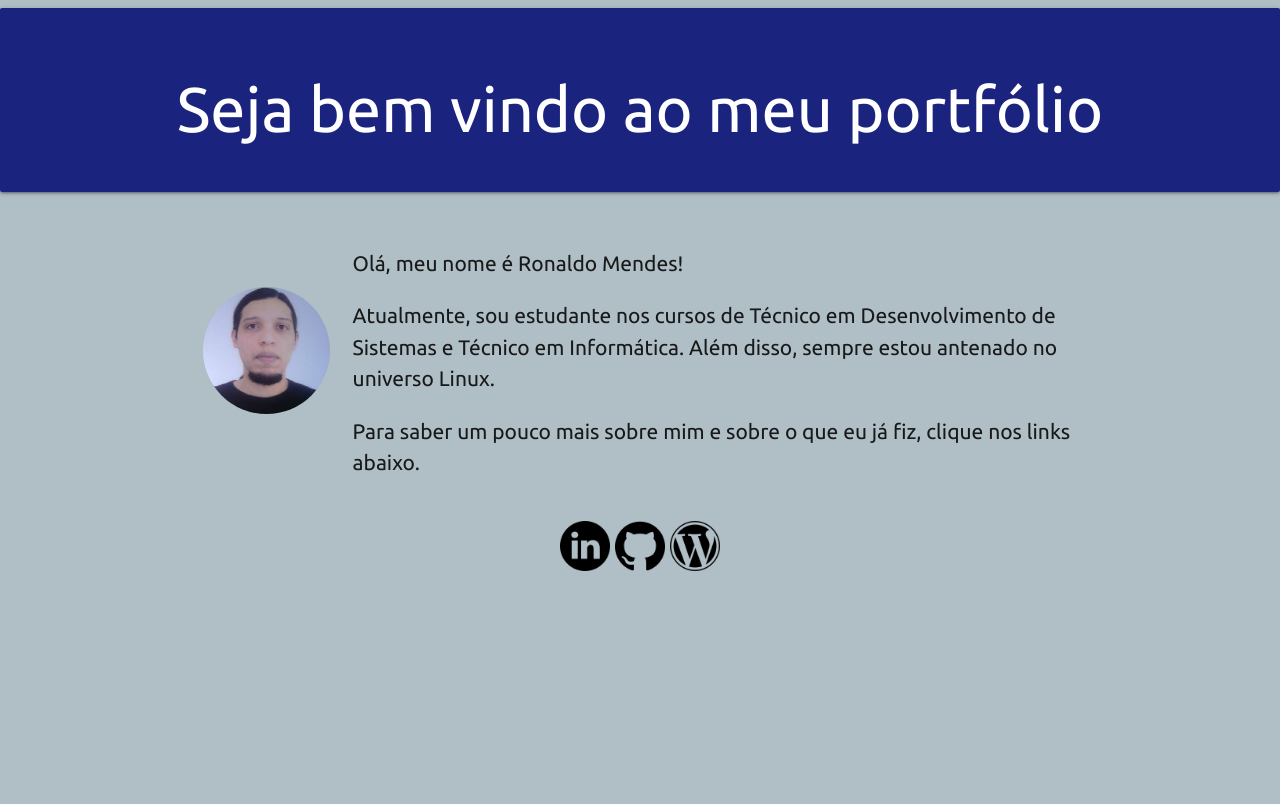
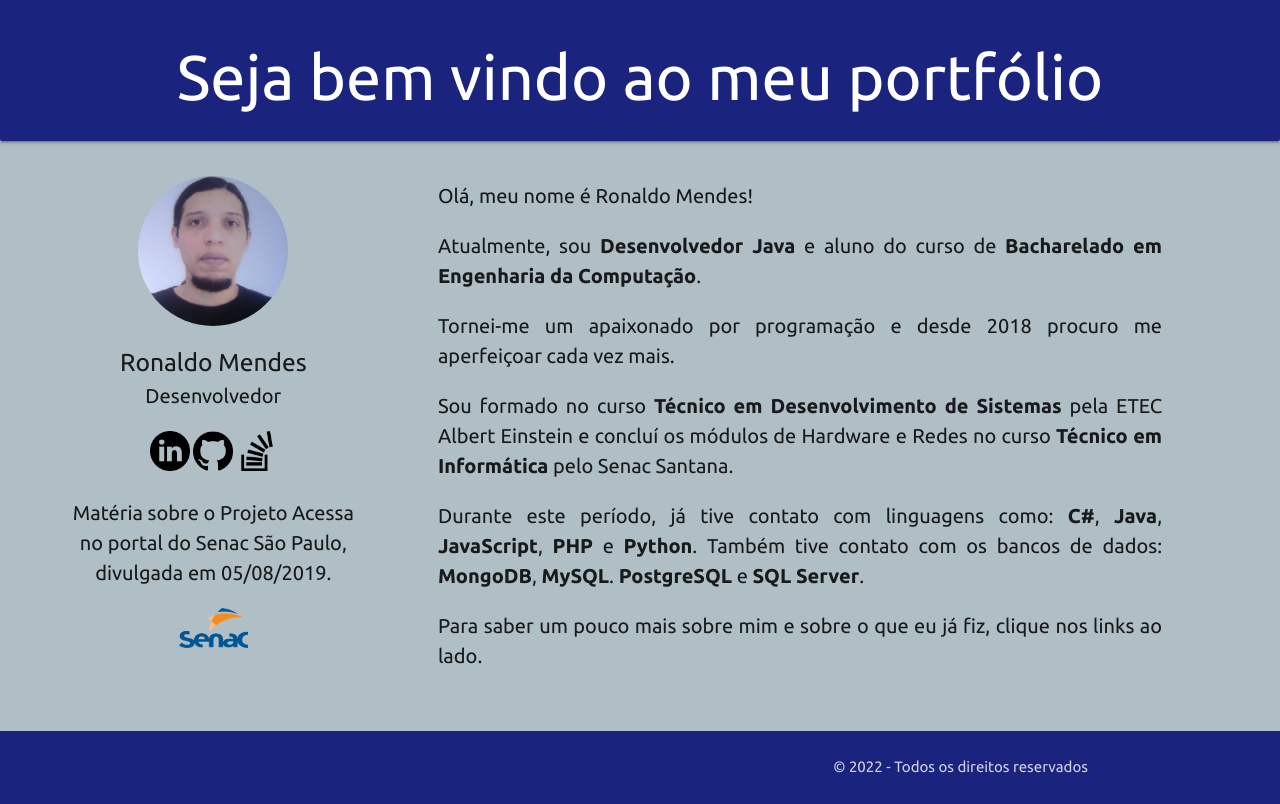
Before and after one commit to ronaldomendes/ronaldomendes.github.io, a plain HTML site: page index.html in a window 1280 px wide. Drawn offline with nearby package versions, Linux system fonts and the light colour scheme.

Commit message:
Atualizando o conteudo da pagina

```diff
--- a/index.html
+++ b/index.html
@@ -1,5 +1,6 @@
 <!DOCTYPE html>
 <html lang="pt-br">
+
 <head>
 	<meta charset="utf-8">
 	<meta http-equiv="X-UA-Compatible" content="IE=edge">
@@ -11,42 +12,91 @@
 	<!-- Compiled and minified CSS -->
 	<link rel="stylesheet" href="https://cdnjs.cloudflare.com/ajax/libs/materialize/1.0.0/css/materialize.min.css">
 	<style type="text/css">
-    	.logo {max-height: 200px; margin-top: 80px;}
-    	.socialMedia{max-height: 50px; /*margin-top: -15px;*/}
+		.logo {max-height: 150px; /*margin-top: 80px;*/}
+		.socialMedia {max-height: 40px; /*margin-top: -15px;*/}
 		body {font-family: 'Ubuntu', sans-serif;}
-    	p {font-size: 1.4em;}
+		.textSize, ul li {font-size: 20px;}
 		.espaco {margin-top: 20px;}
+		.recuar {margin-top: -5px;}
+		.justified {text-align: justify;}
+		.customNav {padding: 5px !important;}
 	</style>
 </head>
+
 <body class="blue-grey lighten-3">
-	<div class="card-panel indigo darken-4">
+	<div class="card-panel indigo darken-4 recuar customNav">
 		<h1 class="white-text center-align">Seja bem vindo ao meu portfólio</h1>
 	</div>
-	<div class="row container">
-		<div class="col s4 m2 l2">
-			<img src="img/43147698.jpg" alt="Minha imagem" class="logo responsive-img circle">
-		</div>
-		<div class="espaco col s8 m10 l10">
-			<p class="left-align">Olá, meu nome é Ronaldo Mendes!</p>
-			<p class="left-align">
-			Atualmente, sou estudante nos cursos de Técnico em Desenvolvimento de Sistemas e Técnico em Informática. Além disso, sempre estou antenado no universo Linux.</p>
-			<p class="left-align">
-			Para saber um pouco mais sobre mim e sobre o que eu já fiz, clique nos links abaixo.</p>
-		</div>
-	</div>
-	<div class="center">
-		<p>
+
+	<div class="espaco">
+		<div class="row">
+			<div class="col s4 m4 l4 blue-grey lighten-3">
+				<p class="center-align">
+					<img src="img/43147698.jpg" alt="Minha imagem" class="logo responsive-img circle center-align">
+				</p>
+				<h5 class="center-align">Ronaldo Mendes</h5>
+				<p class="center-align recuar textSize">Desenvolvedor</p>
+				<p class="center-align">
 					<a href="https://www.linkedin.com/in/ronaldo-mendes-da-silva-b3382511a/" target="_blank">
 						<img class="socialMedia" src="img/linkedin.png" alt="LinkedIn" title="LinkedIn"></a>
 					<a href="https://github.com/ronaldomendes" target="_blank">
 						<img class="socialMedia" src="img/github-logo.png" alt="Github" title="Github"></a>
-			<a href="https://projetoacessa.000webhostapp.com/" target="_blank">
-				<img class="socialMedia" src="img/wordpress-logo-button.png" alt="Projeto Acessa" title="Projeto Acessa - Wordpress"></a>
+					<a href="https://pt.stackoverflow.com/users/132627/ronaldo-mendes" target="_blank">
+						<img class="socialMedia" src="img/stack-overflow.png" alt="Stack Overflow"
+							title="Stack Overflow"></a>
+				</p>
+				<div class="container center-align">
+					<p class="textSize">Matéria sobre o Projeto Acessa no portal do Senac São Paulo, divulgada em
+						05/08/2019.</p>
+					<p>
+						<a href="https://www.sp.senac.br/jsp/default.jsp?newsID=a25221.htm&subTab=00000&&local=&testeira=2092"
+							target="_blank">
+							<img class="socialMedia" src="img/senac-logo-3.png" alt="Logo Senac"
+								title="Matéria no Portal do Senac São Paulo">
+						</a>
 					</p>
 				</div>
+			</div>
+			<div class="col s7 m7 l7 justified textSize">
+				<p>
+					Olá, meu nome é Ronaldo Mendes!
+				</p>
+				<p>
+					Atualmente, sou <b>Desenvolvedor Java</b> e aluno do curso de <b>Bacharelado em Engenharia da Computação</b>.
+				</p>
+				<p>
+					Tornei-me um apaixonado por programação e desde 2018 procuro me aperfeiçoar cada vez mais.
+				</p>
+				<p>
+					Sou formado no curso <b>Técnico em Desenvolvimento de Sistemas</b> pela ETEC Albert Einstein e
+					concluí os módulos de Hardware e Redes
+					no curso <b>Técnico em Informática</b> pelo Senac Santana.
+				</p>
+				<p>
+					Durante este período, já tive contato com linguagens como: <b>C#</b>, <b>Java</b>,
+					<b>JavaScript</b>, <b>PHP</b> e <b>Python</b>.
+					Também tive contato com os bancos de dados: <b>MongoDB</b>, <b>MySQL</b>. <b>PostgreSQL</b> e <b>SQL Server</b>.
+				</p>
+				<p>
+					Para saber um pouco mais sobre mim e sobre o que eu já fiz, clique nos links ao lado.
+				</p>
+			</div>
+		</div>
+	</div>
+
+	<footer class="page-footer blue-grey lighten-3">
+		<div class="footer-copyright indigo darken-4">
+			<div class="container">
+				<p class="right-align">&copy; <span id="ano"></span> - Todos os direitos reservados</p>
+			</div>
+		</div>
+	</footer>
 
 	<!-- Compiled and minified JavaScript -->
 	<script src="https://cdnjs.cloudflare.com/ajax/libs/materialize/1.0.0/js/materialize.min.js"></script>
+	<script>
+		document.querySelector('#ano').innerHTML = new Date().getFullYear();
+	</script>
 
 </body>
 </html>
```
Also changed, not shown: img/github-9-64.png (added), img/linkedin-4-64.png (added), img/logo_senac_branco.png (added), img/senac-logo-3.png (added), img/stack-overflow.png (added), img/stackoverflow-4-64.png (added), img/wordpress-6-64.png (added). Lines whose indentation alone changed are shown as unchanged.
